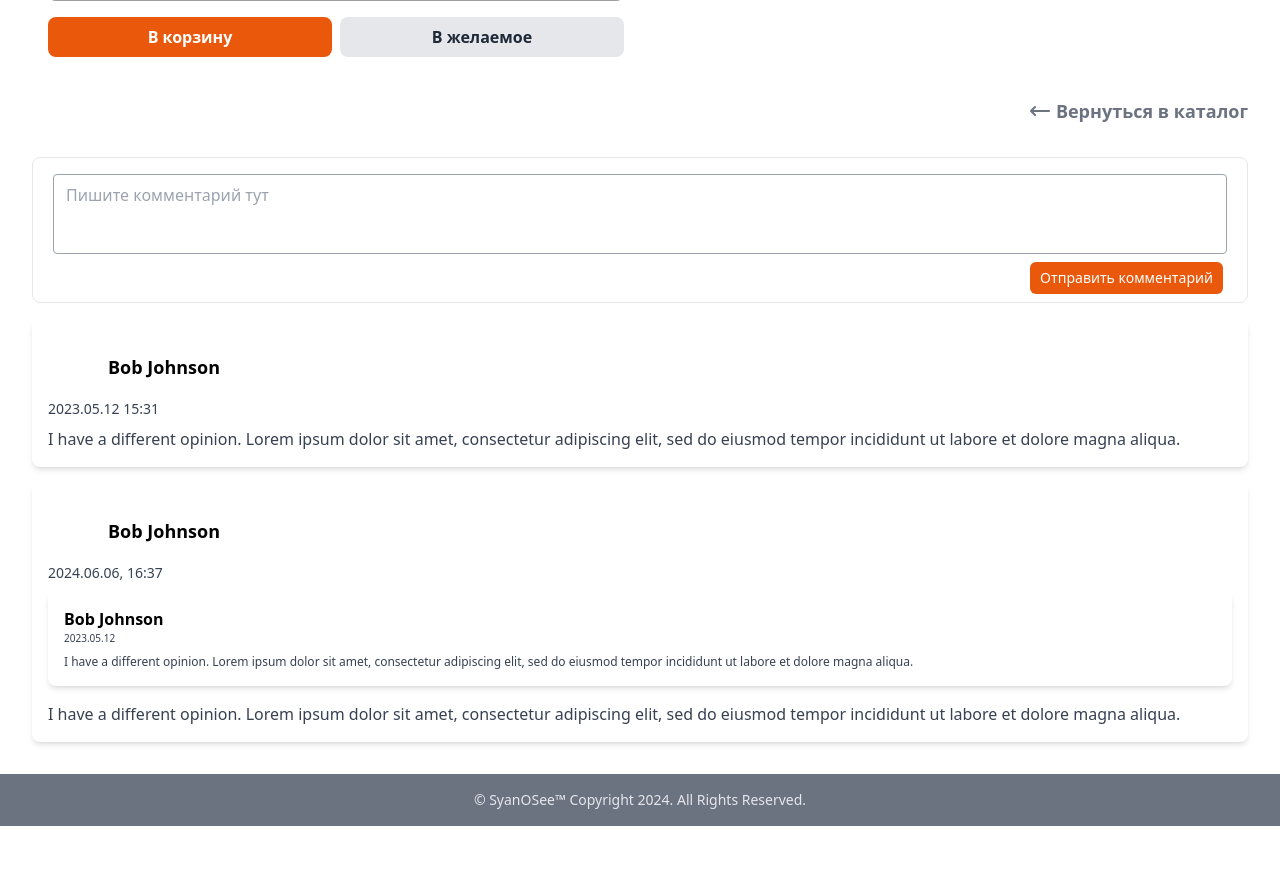
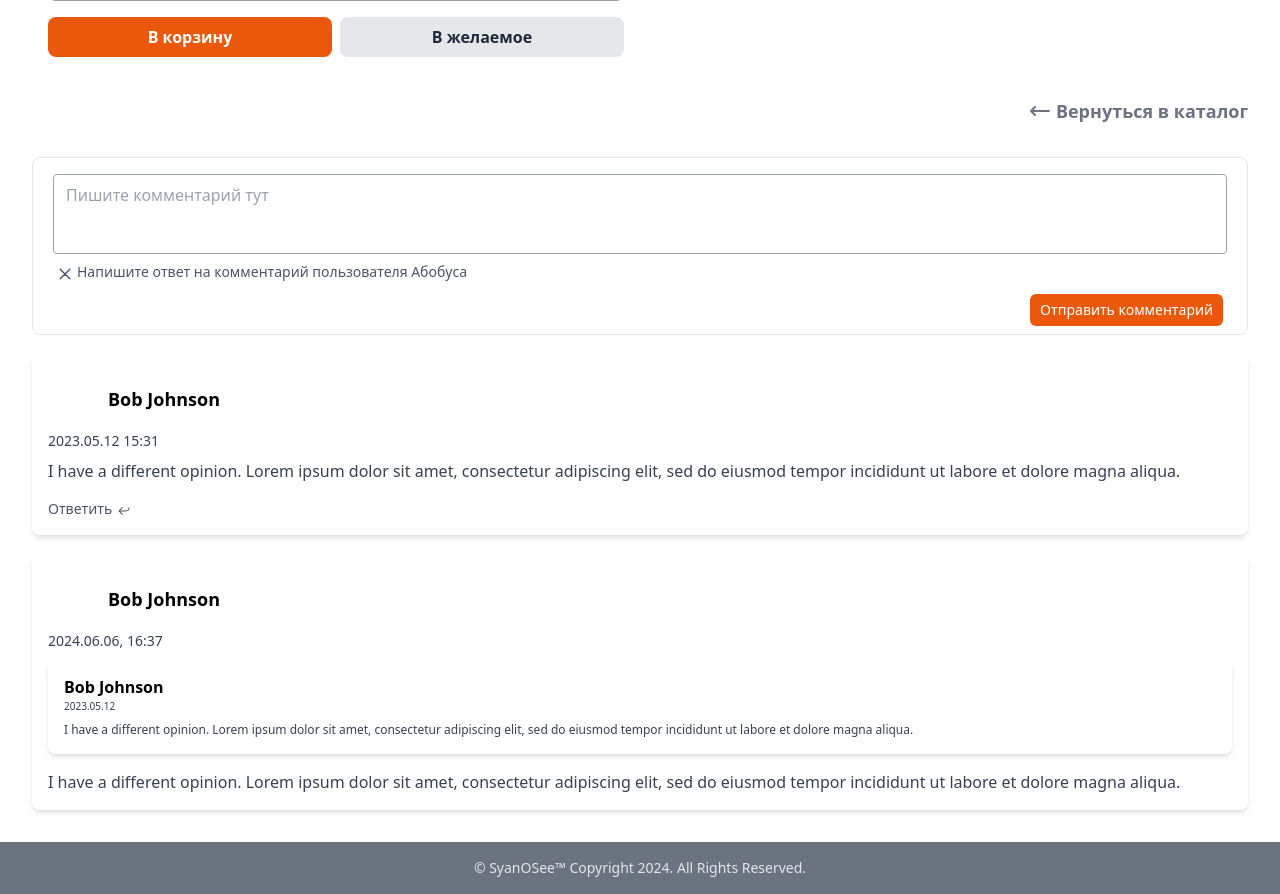
Before and after one commit to AurunChill/game_lib_django, a Django app: page /game/tayoDEV/eyeless-jack/1/ in a window 1280 px wide. Shown: the part 559-1453 px from the top of the page. Before the commit the page ends 1385 px from the top, so only its background shows below. Run offline with Django 4.2, Linux system fonts and the light colour scheme; data comes from the database, SQL or seed files in the repository; data that the repository does not hold is empty; grey boxes are pictures that could not be loaded.

Commit message:
road to comment reply

```diff
--- a/static/css/styles.css
+++ b/static/css/styles.css
@@ -836,6 +836,10 @@ video {
   margin-top: 2rem;
 }
 
+.ms-1 {
+  margin-inline-start: 0.25rem;
+}
+
 .block {
   display: block;
 }
--- a/static/javascripts/comments.js
+++ b/static/javascripts/comments.js
@@ -1,4 +1,6 @@
 const api_url = 'http://127.0.0.1:8000/api/v1/comments/';
+
+let page_comments = null
 
 function getCookie(name) {
     let cookieValue = null;
@@ -48,10 +50,11 @@ $(document).ready(function() {
         method: 'GET',
         success: function(response) {
             console.log(response)
-            response.results.forEach((message) => {
+            page_comments = response.results
+            response.results.forEach((comment) => {
                 generate_comment(
-                    message.user.image, message.user.username,
-                    message.text, formatDateString(message.date)
+                    comment.user.image, comment.user.username,
+                    comment.text, formatDateString(comment.date)
                 );
             })
         },
@@ -73,8 +76,6 @@ $('#send_comment_form').on('submit', function(e) {
     const user_name = $(this).data('user_name');
     const text = $(this).find('textarea').val();
     const csrftoken = getCookie('csrftoken');
-
-    console.log(game_id, user_id, user_image_url, user_name, text, csrftoken);
 
     $(this).find('textarea').val('');
 
@@ -129,8 +130,28 @@ function generate_comment(image_url, user_name, text, date) {
     </div>
     <p class="text-gray-700 text-sm mb-2">${formatted_date}</p>
     <p class="text-gray-700">${text}</p>
+    <button class='flex items-center mt-4 cursor-pointer' onclick="${'aboba'}">
+            <p class="text-gray-600 text-sm">Ответить</p>
+            <div class='h-4 w-4 mt-1 ms-1 cursor-pointer'>
+                <svg viewBox="0 0 24 24" fill="none" xmlns="http://www.w3.org/2000/svg">
+                    <g id="SVGRepo_bgCarrier" stroke-width="0"></g>
+                    <g id="SVGRepo_tracerCarrier" stroke-linecap="round" stroke-linejoin="round"></g>
+                    <g id="SVGRepo_iconCarrier">
+                        <path fill-rule="evenodd" clip-rule="evenodd"
+                            d="M19.5 6.25C19.9142 6.25 20.25 6.58579 20.25 7C20.25 9.24444 19.298 10.7196 18.0632 11.6087C16.8667 12.4702 15.4534 12.75 14.5 12.75L6.31066 12.75L10.0303 16.4697C10.3232 16.7626 10.3232 17.2374 10.0303 17.5303C9.73744 17.8232 9.26256 17.8232 8.96967 17.5303L3.96967 12.5303C3.67678 12.2374 3.67678 11.7626 3.96967 11.4697L8.96967 6.46967C9.26256 6.17678 9.73744 6.17678 10.0303 6.46967C10.3232 6.76256 10.3232 7.23744 10.0303 7.53033L6.31066 11.25L14.5 11.25C15.2133 11.25 16.3 11.0298 17.1868 10.3913C18.0353 9.7804 18.75 8.75556 18.75 7C18.75 6.58579 19.0858 6.25 19.5 6.25Z"
+                            fill="#4b5563">
+                        </path>
+                    </g>
+                </svg>
+            </div>
+    </button>
 </div>
     `
 
     $('#comments_container').prepend(template);
 }
+
+
+function reply_to_comment() {
+    // generate_comment(user_image_url, user_name, text, date);
+}
--- a/templates/app_games/details.html
+++ b/templates/app_games/details.html
@@ -94,14 +94,27 @@
             </a>
         </div>
 
-        <form id='send_comment_form'
-            data-game_id="{{ game.id }}" data-user_id="{{ user.id }}"
-            data-user_image_url="{% if user.image %}{{ user.image.url }}{% else %}null{% endif %}" data-user_name="{{ user.username }}"
-            class="bg-white rounded-lg border p-2 mt-8">
+        <form id='send_comment_form' data-game_id="{{ game.id }}" data-user_id="{{ user.id }}"
+            data-user_image_url="{% if user.image %}{{ user.image.url }}{% else %}null{% endif %}"
+            data-user_name="{{ user.username }}" class="bg-white rounded-lg border p-2 mt-8">
             {% csrf_token %}
             <div class="px-3 mb-2 mt-2">
                 <textarea placeholder="Пишите комментарий тут"
                     class="w-full bg-white rounded border border-gray-400 leading-normal resize-none h-20 py-2 px-3 font-medium placeholder-gray-400 focus:outline-none"></textarea>
+            </div>
+            <div class="flex px-3 mb-2 mt-2">
+                <div class="h-6 w-6 cursor-pointer">
+                    <svg viewBox="0 -0.5 25 25" fill="none" xmlns="http://www.w3.org/2000/svg">
+                        <g id="SVGRepo_bgCarrier" stroke-width="0"></g>
+                        <g id="SVGRepo_tracerCarrier" stroke-linecap="round" stroke-linejoin="round"></g>
+                        <g id="SVGRepo_iconCarrier">
+                            <path
+                                d="M6.96967 16.4697C6.67678 16.7626 6.67678 17.2374 6.96967 17.5303C7.26256 17.8232 7.73744 17.8232 8.03033 17.5303L6.96967 16.4697ZM13.0303 12.5303C13.3232 12.2374 13.3232 11.7626 13.0303 11.4697C12.7374 11.1768 12.2626 11.1768 11.9697 11.4697L13.0303 12.5303ZM11.9697 11.4697C11.6768 11.7626 11.6768 12.2374 11.9697 12.5303C12.2626 12.8232 12.7374 12.8232 13.0303 12.5303L11.9697 11.4697ZM18.0303 7.53033C18.3232 7.23744 18.3232 6.76256 18.0303 6.46967C17.7374 6.17678 17.2626 6.17678 16.9697 6.46967L18.0303 7.53033ZM13.0303 11.4697C12.7374 11.1768 12.2626 11.1768 11.9697 11.4697C11.6768 11.7626 11.6768 12.2374 11.9697 12.5303L13.0303 11.4697ZM16.9697 17.5303C17.2626 17.8232 17.7374 17.8232 18.0303 17.5303C18.3232 17.2374 18.3232 16.7626 18.0303 16.4697L16.9697 17.5303ZM11.9697 12.5303C12.2626 12.8232 12.7374 12.8232 13.0303 12.5303C13.3232 12.2374 13.3232 11.7626 13.0303 11.4697L11.9697 12.5303ZM8.03033 6.46967C7.73744 6.17678 7.26256 6.17678 6.96967 6.46967C6.67678 6.76256 6.67678 7.23744 6.96967 7.53033L8.03033 6.46967ZM8.03033 17.5303L13.0303 12.5303L11.9697 11.4697L6.96967 16.4697L8.03033 17.5303ZM13.0303 12.5303L18.0303 7.53033L16.9697 6.46967L11.9697 11.4697L13.0303 12.5303ZM11.9697 12.5303L16.9697 17.5303L18.0303 16.4697L13.0303 11.4697L11.9697 12.5303ZM13.0303 11.4697L8.03033 6.46967L6.96967 7.53033L11.9697 12.5303L13.0303 11.4697Z"
+                                fill="#4b5563"></path>
+                        </g>
+                    </svg>
+                </div>
+                <p class="text-gray-600 text-sm">Напишите ответ на комментарий пользователя Абобуса</p>
             </div>
             <div class="flex justify-end px-4">
                 <input type="submit" class="px-2.5 py-1.5 rounded-md text-white text-sm bg-orange-600"
@@ -114,13 +127,8 @@
             <div class="bg-white p-4 rounded-lg shadow-md">
                 <div class="flex items-center gap-3">
                     <div class="relative h-12 w-12 my-2 self-center overflow-hidden">
-                        <img id="preview" class="relative object-cover rounded-md"
-                        {% if not user.image %}
-                            src="{% static 'images/avatar.svg' %}"
-                        {% else %}
-                            src="{{ user.image.url }}"
-                        {% endif %}
-                        >
+                        <img id="preview" class="relative object-cover rounded-md" {% if not user.image %}
+                            src="{% static 'images/avatar.svg' %}" {% else %} src="{{ user.image.url }}" {% endif %}>
                     </div>
                     <h3 class="text-lg font-bold">Bob Johnson</h3>
                 </div>
@@ -128,18 +136,28 @@
                 <p class="text-gray-700">I have a different opinion. Lorem ipsum dolor sit amet, consectetur adipiscing
                     elit, sed do eiusmod tempor incididunt ut labore et dolore magna aliqua.
                 </p>
+                <button class='flex items-center mt-4 cursor-pointer'>
+                    <p class="text-gray-600 text-sm">Ответить</p>
+                    <div class='h-4 w-4 mt-1 ms-1 cursor-pointer'>
+                        <svg viewBox="0 0 24 24" fill="none" xmlns="http://www.w3.org/2000/svg">
+                            <g id="SVGRepo_bgCarrier" stroke-width="0"></g>
+                            <g id="SVGRepo_tracerCarrier" stroke-linecap="round" stroke-linejoin="round"></g>
+                            <g id="SVGRepo_iconCarrier">
+                                <path fill-rule="evenodd" clip-rule="evenodd"
+                                    d="M19.5 6.25C19.9142 6.25 20.25 6.58579 20.25 7C20.25 9.24444 19.298 10.7196 18.0632 11.6087C16.8667 12.4702 15.4534 12.75 14.5 12.75L6.31066 12.75L10.0303 16.4697C10.3232 16.7626 10.3232 17.2374 10.0303 17.5303C9.73744 17.8232 9.26256 17.8232 8.96967 17.5303L3.96967 12.5303C3.67678 12.2374 3.67678 11.7626 3.96967 11.4697L8.96967 6.46967C9.26256 6.17678 9.73744 6.17678 10.0303 6.46967C10.3232 6.76256 10.3232 7.23744 10.0303 7.53033L6.31066 11.25L14.5 11.25C15.2133 11.25 16.3 11.0298 17.1868 10.3913C18.0353 9.7804 18.75 8.75556 18.75 7C18.75 6.58579 19.0858 6.25 19.5 6.25Z"
+                                    fill="#4b5563">
+                                </path>
+                            </g>
+                        </svg>
+                    </div>
+                </button>
             </div>
 
             <div class="bg-white p-4 rounded-lg shadow-md">
                 <div class="flex items-center gap-3">
                     <div class="relative h-12 w-12 my-2 self-center overflow-hidden">
-                        <img id="preview" class="relative object-cover rounded-md"
-                        {% if not user.image %}
-                            src="{% static 'images/avatar.svg' %}"
-                        {% else %}
-                            src="{{ user.image.url }}"
-                        {% endif %}
-                        >
+                        <img id="preview" class="relative object-cover rounded-md" {% if not user.image %}
+                            src="{% static 'images/avatar.svg' %}" {% else %} src="{{ user.image.url }}" {% endif %}>
                     </div>
                     <h3 class="text-lg font-bold">Bob Johnson</h3>
                 </div>
@@ -149,7 +167,8 @@
                         <h3 class="text-md font-bold">Bob Johnson</h3>
                     </div>
                     <p class="text-gray-700 text-[10px] mb-2">2023.05.12</p>
-                    <p class="text-gray-700 text-xs">I have a different opinion. Lorem ipsum dolor sit amet, consectetur adipiscing
+                    <p class="text-gray-700 text-xs">I have a different opinion. Lorem ipsum dolor sit amet, consectetur
+                        adipiscing
                         elit, sed do eiusmod tempor incididunt ut labore et dolore magna aliqua.
                     </p>
                 </div>
```
